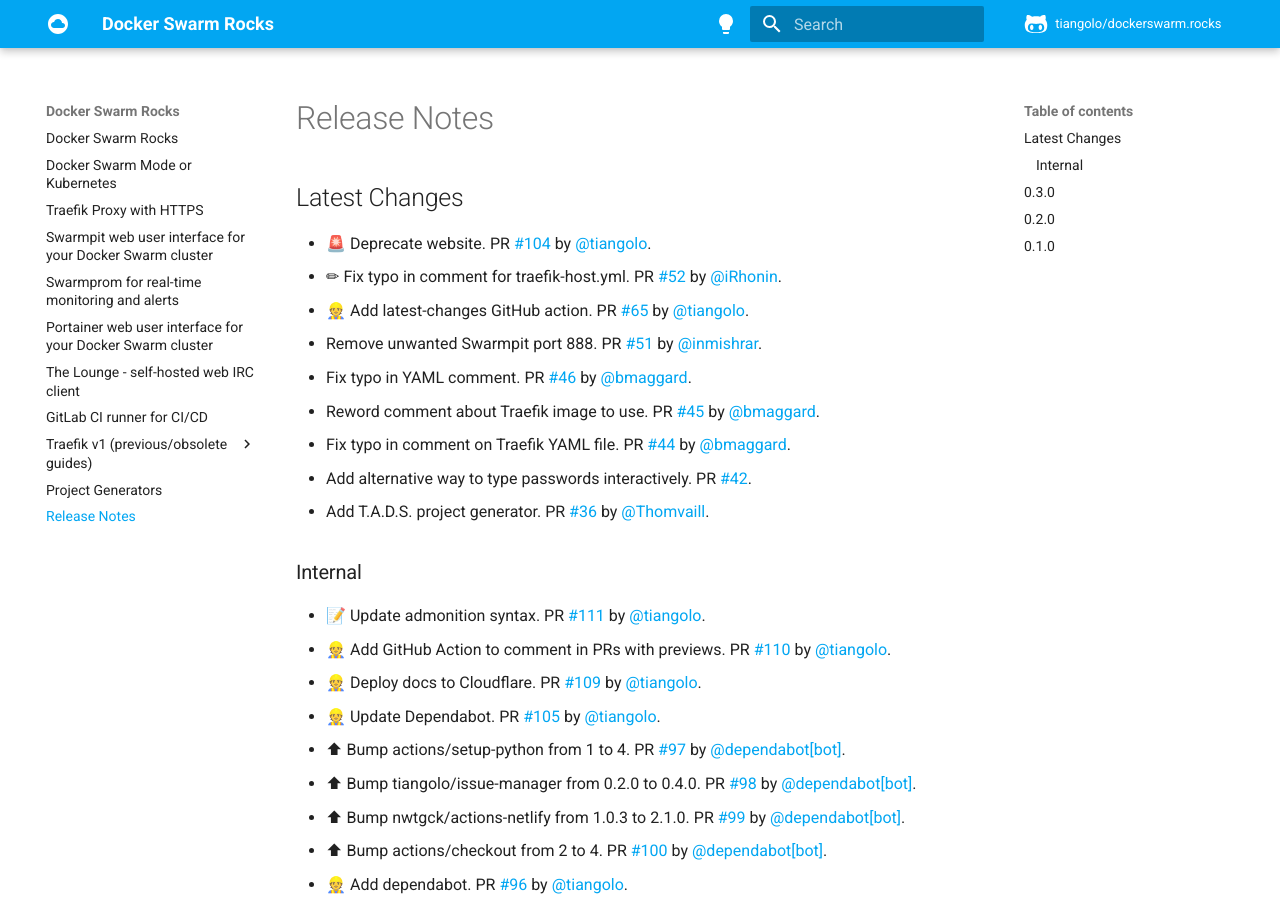
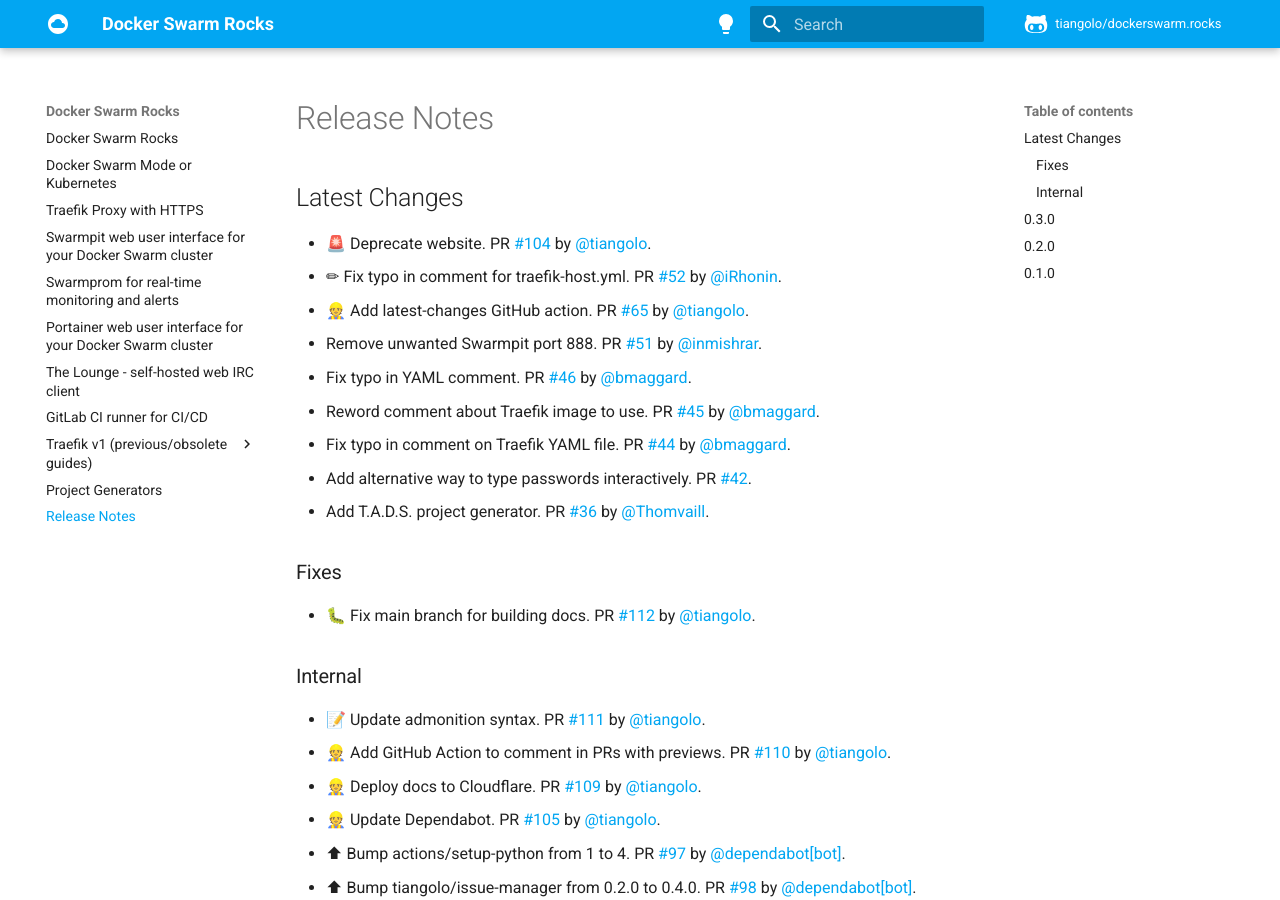
Before and after one commit to tiangolo/dockerswarm.rocks, an MkDocs documentation site: the page built from docs/release-notes.md, in a window 1280 px wide and 900 px high. Built offline with MkDocs 1.6.1 and Material for MkDocs 9.7.7, drawn with Linux system fonts in a browser that asks for light colours; comment, search, counter and statistics services are not loaded.

Commit message:
📝 Update release notes

```diff
--- a/docs/release-notes.md
+++ b/docs/release-notes.md
@@ -11,6 +11,10 @@
 * Fix typo in comment on Traefik YAML file. PR [#44](https://github.com/tiangolo/dockerswarm.rocks/pull/44) by [@bmaggard](https://github.com/bmaggard).
 * Add alternative way to type passwords interactively. PR [#42](https://github.com/tiangolo/dockerswarm.rocks/pull/42).
 * Add T.A.D.S. project generator. PR [#36](https://github.com/tiangolo/dockerswarm.rocks/pull/36) by [@Thomvaill](https://github.com/Thomvaill).
+
+### Fixes
+
+* 🐛 Fix main branch for building docs. PR [#112](https://github.com/tiangolo/dockerswarm.rocks/pull/112) by [@tiangolo](https://github.com/tiangolo).
 
 ### Internal
 
```
